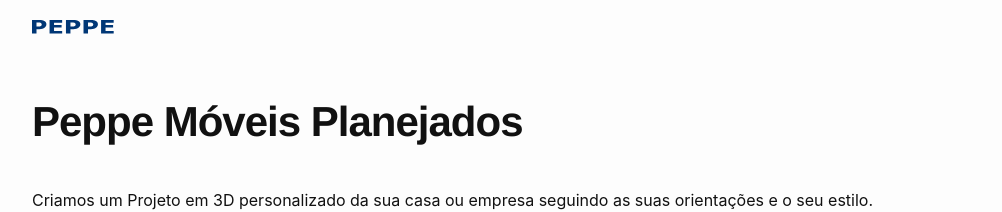
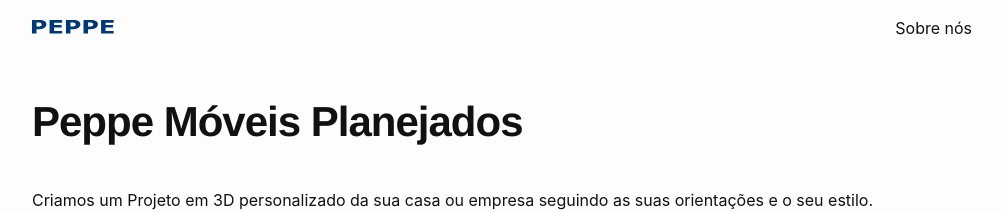
Before and after one commit to PeppeMoveisPlanejados/peppemoveisplanejados.github.io, a Jekyll site: the page built from sobre.md, in a window 1280 px wide. Shown: the top 212 px of the page, without its empty margins (138-1140 px from the left). Built offline with Jekyll 4.4.1, drawn with Linux system fonts in a browser that asks for light colours.

Commit message:
Sobre nós no menu principal e o campo galeria nas categorias

```diff
--- a/_config.yml
+++ b/_config.yml
@@ -27,6 +27,8 @@
     type: categorias
   values:
     image:
+    galeria images:
+    -
 description: 'Criamos um Projeto em 3D personalizado da sua casa ou  empresa seguindo
   as suas orientações e o seu estilo.
 
--- a/sobre.md
+++ b/sobre.md
@@ -1,5 +1,6 @@
 ---
 title: Peppe Móveis Planejados
+nav-title: Sobre nós
 ---
 
 Criamos um Projeto em 3D personalizado da sua casa ou empresa seguindo as suas orientações e o seu estilo.
```
